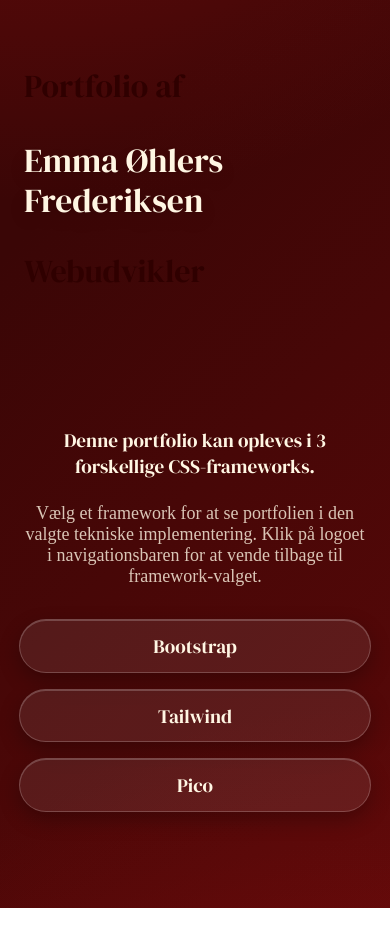
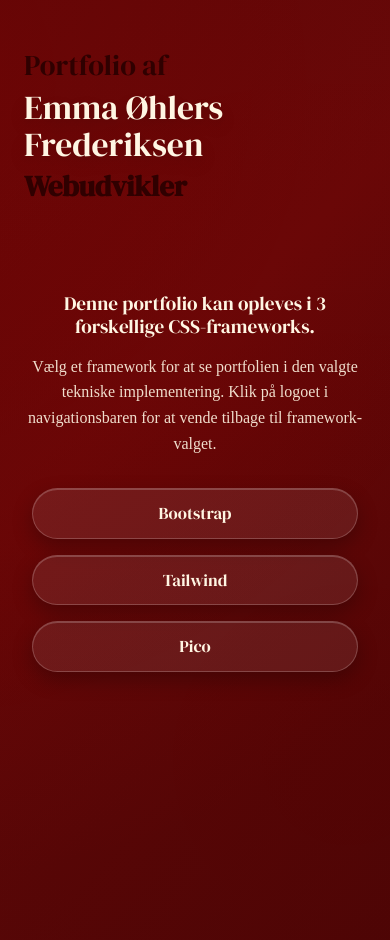
Before and after one commit to Emmafrederiksen/portfolio-framework, a website: page index.html in a window 390 px wide. Before the commit the page ends 908 px from the top, so only its background shows below. Drawn offline with Linux system fonts and the light colour scheme; a web font is replaced by a local one.

Commit message:
Improved responsiveness for landing page

```diff
--- a/css/landing.css
+++ b/css/landing.css
@@ -1,41 +1,75 @@
-/* Main indhold */
-
 :root {
     --font-display: 'DM Serif Display', serif;
     --font-text: 'DM Serif Text', serif;
 }
 
-/* ----------------------------------------------------------------------------------- */
+html, body {
+    height: 100%;
+}
 
-
-/* Baggrund med luft, farver og animation */
+/* -------------------- */
+/*      Background      */
+/* -------------------- */
 
 body {
     margin: 0;
-    min-height: 100vh;
     overflow-x: hidden;
 
     background:
-        radial-gradient(circle at 10% 20%, #620909 0%, transparent 50%),
-        radial-gradient(circle at 50% 80%, #3A0606 0%, transparent 50%),
-        linear-gradient(135deg, #3A0606 10%, #620909 60%, #3A0606 100%);
+        radial-gradient(circle at 20% 30%, rgba(150,0,0,0.4), transparent 60%),
+        radial-gradient(circle at 80% 70%, rgba(90,0,0,0.4), transparent 60%),
+        linear-gradient(135deg, #3A0606 0%, #620909 50%, #3A0606 100%);
 
-    background-blend-mode: screen;
-    background-size: 100% 200%, 200% 200%, 200% 200%;
-    animation: backgroundMove 5s ease-in-out infinite alternate;
+    background-size: 200% 200%;
+    animation: backgroundMove 8s ease-in-out infinite alternate;
 }
 
 @keyframes backgroundMove {
     0% {
-        background-position: 0% 0%, 100% 100%, 0% 0%;
+        background-position: 0% 50%;
     }
     100% {
-        background-position: 100% 100%, 0% 0%, 0% 0%;
+        background-position: 100% 50%;
     }
 }
 
+/* -------------------- */
+/*      Layout          */
+/* -------------------- */
 
-/* ----------------------------------------------------------------------------------- */
+.landing {
+    min-height: 100svh;   /* vigtig */
+    padding: 3rem 1.5rem;
+    display: flex;
+    flex-direction: column;
+}
+
+/* Tablet */
+@media (min-width: 768px) {
+    .landing {
+        padding: 3.5rem 3rem 5rem;
+    }
+}
+
+/* Desktop */
+@media (min-width: 1200px) {
+    .landing {
+        padding: 4rem 4rem 6rem;
+    }
+}
+
+/* -------------------- */
+/*      Hero Top        */
+/* -------------------- */
+
+.hero-top {
+    display: flex;
+    flex-direction: column;
+    gap: 0.4rem;
+    animation: heroReveal 1.2s cubic-bezier(0.22, 1, 0.36, 1) forwards;
+    opacity: 0;
+    transform: translateY(20px);
+}
 
 @keyframes heroReveal {
     to {
@@ -44,63 +78,37 @@
     }
 }
 
-.hero-top {
-    opacity: 0;
-    transform: translate(40px);
-    animation: heroReveal 1.2s cubic-bezier(0.22, 1, 0.36, 1) forwards;
-    animation-delay: 0.2s;
-    text-align: start;
-}
-
-
-.hero-name {
-    font-family: var(--font-display);
-    font-size: clamp(2.1rem, 6vw, 7rem);
-    line-height: 1.2;
-    font-weight: 500;
-    color: #FFF6E3;
-    text-shadow:
-        0 2px 6px rgba(0, 0, 0, 0.1),
-        0 8px 20px rgba(0, 0, 0, 0.1);
+.hero-top h1,
+.hero-top h2,
+.hero-top p {
+    margin: 0;
 }
 
 .hero-small {
     font-family: var(--font-display);
-    font-size: clamp(2rem, 5vw, 6rem); /* clamp = (MINIMUM, PREFERRED, MAXIMUM) */
-    font-weight: 500;
+    font-size: clamp(1.8rem, 5vw, 5rem);
+    line-height: 1.2;
     color: #2F0000;
 }
 
-/* ---------------- */
-/*     Landing      */
-/* ---------------- */
-
-.landing {
-    min-height: 100vh;
-    padding: 2rem 1.5rem;
-    display: flex;
-    flex-direction: column;
-    justify-content: space-between;
+.hero-name {
+    font-family: var(--font-display);
+    font-size: clamp(2.1rem, 5.5vw, 6rem);
+    line-height: 1.1;
+    font-weight: 500;
+    color: #FFF6E3;
+    text-shadow:
+        0 2px 6px rgba(0,0,0,0.1),
+        0 8px 20px rgba(0,0,0,0.1);
 }
 
-@media (min-width: 768px) {
-    .landing {
-        padding: 3rem 4rem;
-    }
-}
-
-@media (min-width: 1200px) {
-    .landing {
-        padding: 3rem 6rem;
-    }
-}
-
-/* ----------------------------------------------------------------------------------- */
+/* -------------------- */
+/*      Hero Bottom     */
+/* -------------------- */
 
 .hero-bottom {
+    margin-top: 4rem;
     text-align: center;
-    max-width: auto;
-    margin: 3rem auto 4rem auto;
     animation: fadeUp 1.2s ease forwards;
     opacity: 0;
     transform: translateY(20px);
@@ -115,25 +123,26 @@
 
 .hero-description {
     font-family: var(--font-display);
-    font-size: clamp(1.2rem, 3vw, 1.625rem);
-    line-height: 1.6rem;
-    margin: 2rem auto 1.5rem auto;
-    max-width: auto;
-    font-weight: 400;
-    color:#FFF6E3
+    font-size: clamp(1.2rem, 2.5vw, 2rem);
+    font-weight: 500;
+    line-height: 1.2;
+    margin: 1.5rem auto 1rem;
+    color: #FFF6E3;
 }
 
 .hero-sub {
     font-family: var(--font-text);
-    font-size: 1.125rem; /* = 18 px */
-    opacity: 0.8;
-    max-width: 800px;
-    color:#FFF6E3
+    font-size: 1rem;
+    line-height: 1.6;
+    max-width: 700px;
+    margin: 0 auto;
+    opacity: 0.90;
+    color: #FFF6E3;
 }
 
-
-
-/* Landingsside knapper */
+/* -------------------- */
+/*      Buttons         */
+/* -------------------- */
 
 .framework-buttons {
     margin-top: 2rem;
@@ -141,13 +150,48 @@
     justify-content: center;
     align-items: center;
     gap: 1rem;
-    font-family: var(--font-text);
 }
 
-@media (max-width: 600px) {
+.framework-buttons .btn {
+    text-decoration: none;
+    padding: 0.8rem 2rem;
+    border-radius: 999px;
+    font-family: var(--font-display);
+    font-size: 1.05rem;
+    color: #FFF6E3;
+
+    background: rgba(255,255,255,0.08);
+    backdrop-filter: blur(12px);
+    -webkit-backdrop-filter: blur(12px);
+
+    border: 1px solid rgba(255,255,255,0.2);
+
+    box-shadow:
+        0 8px 20px rgba(0,0,0,0.25),
+        inset 0 1px 0 rgba(255,255,255,0.2);
+
+    transition: all 0.3s ease;
+}
+
+.framework-buttons .btn:hover {
+    background: #FFF6E3;
+    color: #3A0606;
+    transform: translateY(-2px);
+}
+
+.framework-buttons .btn:active {
+    transform: translateY(1px);
+}
+
+.divider {
+    color: #FFF6E3;
+    opacity: 0.4;
+}
+
+/* Mobile stacking */
+@media (max-width: 640px) {
     .framework-buttons {
         flex-direction: column;
-        gap: 1rem;
     }
 
     .divider {
@@ -156,65 +200,7 @@
 
     .framework-buttons .btn {
         width: 100%;
-        max-width: 280px;
+        max-width: 260px;
         text-align: center;
     }
 }
-
-
-
-.framework-buttons .btn {
-    text-decoration: none;
-    padding: 0.8rem 2.2rem;
-    border-radius: 999px;
-    font-family: var(--font-display);
-    font-size: 1.2rem;
-    color: #FFF6E3;
-
-    /* Glass effect */
-    background: rgba(255, 255, 255, 0.08);
-    backdrop-filter: blur(12px);
-    -webkit-backdrop-filter: blur(12px);
-
-    border: 1px solid rgba(255, 255, 255, 0.2);
-
-    box-shadow:
-        0 8px 20px rgba(0, 0, 0, 0.25),
-        inset 0 1px 0 rgba(255, 255, 255, 0.2);
-
-    transition: all 0.3s ease;
-}
-
-.divider {
-    color: #FFF6E3;
-    opacity: 0.5;
-    font-size: 1.6rem;
-}
-
-.framework-buttons .btn:hover {
-    background: #FFF6E3;
-    color: #3A0606;
-
-    border: 1px solid #FFF6E3;
-
-    box-shadow:
-        0 10px 25px rgba(0, 0, 0, 0.30);
-
-    transform: translateY(-2px);
-}
-
-.framework-buttons .btn:active {
-    transform: translateY(2px);
-    box-shadow:
-        0 4px 10px rgba(0, 0, 0, 0.3);
-}
-
-
-
-/* ----------------------------------------------------------------------------------- */
-
-
-/*  */
-
-
-/* ----------------------------------------------------------------------------------- */
```
